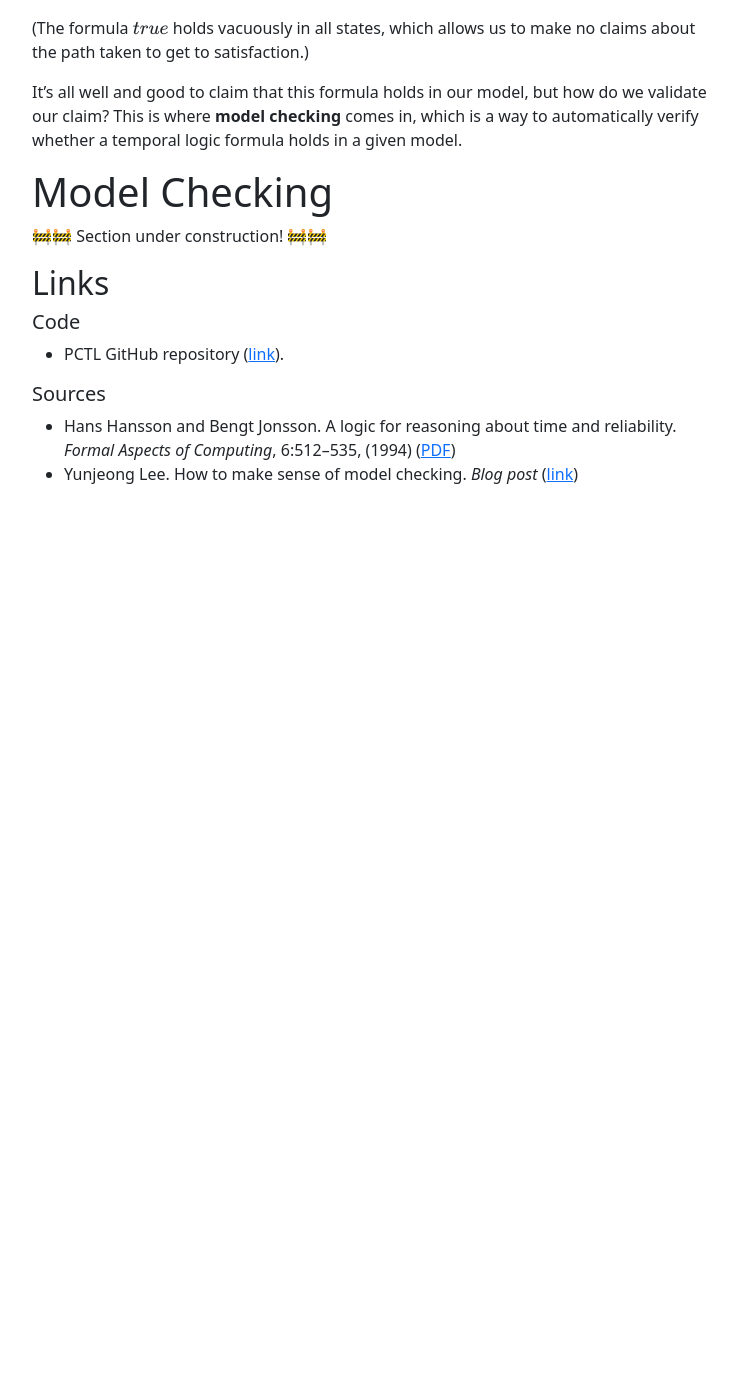
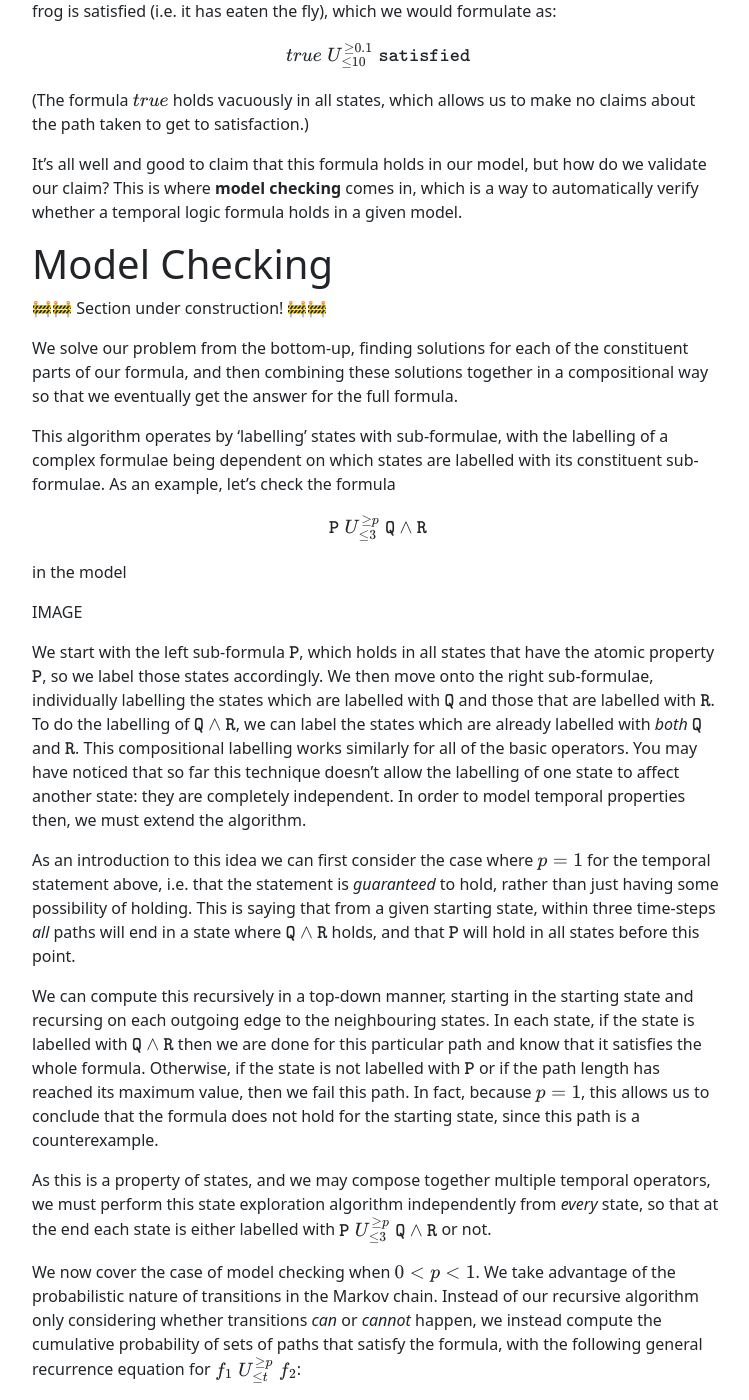
Before and after one commit to benmandrew/benmandrew.github.io, a Jekyll site: the page built from _posts/2023-07-01-pctl.markdown, in a window 1280 px wide and 1400 px high, scrolled down 2998 px. Shown: the whole window, without its empty margins (262-1011 px from the left). Built offline with Jekyll 4.4.1, drawn with Linux system fonts in a browser that asks for light colours; before the commit the page ends 3628 px from its top, so only the background shows below that; some of the changed text lies outside the part shown.

Commit message:
More PCTL progress

```diff
--- a/_posts/2023-07-01-pctl.markdown
+++ b/_posts/2023-07-01-pctl.markdown
@@ -10,9 +10,9 @@ separate_banner: true
 banner_header: headers/pctl-banner.jpg
 ---
 
-# State Machines
+# Finite Automata
 
-Modelling real-world systems can be done with something called **state machines**, in which we have a collection of labelled states, with transitions between them. For example, below is a state machine representing a UK traffic light, labelled with the colour the light is in a given state, with arrows representing the transitions between the states. Note that we're modelling with discrete time-steps rather than continuous time. The labelling of states is done with so-called 'atomic propositions', these are basically low-level properties that we know hold in a given state.
+Modelling real-world systems can be done with something called **finite automata**, a mathematical object in which we have a collection of labelled states, with transitions between them. For example, below is an automaton representing a UK traffic light, labelled with the colour the light is in a given state, with arrows representing the transitions between the states. Note that we're modelling with discrete time-steps rather than continuous time. The labelling of states is done with so-called 'atomic propositions', these are basically low-level properties that we know hold in a given state.
 
 <img src="{{ site.s3_path }}/pctl/traffic.jpg" class="img-fluid" style="width: 40%; border-radius: 3%;">
 
@@ -20,13 +20,13 @@ We are allowed to have multiple outgoing transitions from a state, in which case
 
 <img src="{{ site.s3_path }}/pctl/traffic-explosion.jpg" class="img-fluid" style="width: 60%; border-radius: 3%;">
 
-So, while this tells us which transitions could *possibly* be taken, it says nothing about the probability of those transitions. We can extend our definition of a state machine so that each transition has a probability of being taken. For this to make sense, the probabilities of all of a node's outgoing edges must sum to one.
+So, while this tells us which transitions could *possibly* be taken, it says nothing about the probability of those transitions. We can extend our definition of an automaton so that each transition has a probability of being taken. For this to make sense, the probabilities of all of a node's outgoing edges must sum to one. This new type of automaton is called a *Markov chain* or *Markov process*.
 
 <img src="{{ site.s3_path }}/pctl/traffic-explosion-prob.jpg" class="img-fluid" style="width: 60%; border-radius: 3%;">
 
-The probability of taking a particular path through the state machine, i.e. a particular sequence of connected states, is the product of the probabilities of the connecting transitions that we take along the way.
+The probability of taking a particular path through the automaton, i.e. a particular sequence of connected states, is the product of the probabilities of the connecting transitions that we take along the way.
 
-# PCTL
+# Probabilistic Computation Tree Logic (PCTL)
 
 While this structure allows us to model real-world systems with quantified uncertainty, we would then like to be able to answer complex probabilistic questions about these systems. For example, when considering a communication protocol, we may want to verify that “There is at least a 95% probability that within 5 time-steps of sending a message, we receive an acknowledgement”. To formally express statements like these, we use a logic called Probabilistic Computation Tree Logic (PCTL). This logic has a branching model of time where in a given state there may be multiple outgoing paths into future states, creating a tree structure that expands outwards as time progresses.
 
@@ -56,6 +56,39 @@ It's all well and good to claim that this formula holds in our model, but how do
 
 🚧🚧 Section under construction! 🚧🚧
 
+We solve our problem from the bottom-up, finding solutions for each of the constituent parts of our formula, and then combining these solutions together in a compositional way so that we eventually get the answer for the full formula.
+
+This algorithm operates by 'labelling' states with sub-formulae, with the labelling of a complex formulae being dependent on which states are labelled with its constituent sub-formulae. As an example, let's check the formula
+
+$$
+\texttt{P} \; U_{\leq 3}^{\geq p} \; \texttt{Q} \wedge \texttt{R}
+$$
+
+in the model
+
+IMAGE
+
+We start with the left sub-formula $$\texttt{P}$$, which holds in all states that have the atomic property $$\texttt{P}$$, so we label those states accordingly. We then move onto the right sub-formulae, individually labelling the states which are labelled with $$\texttt{Q}$$ and those that are labelled with $$\texttt{R}$$. To do the labelling of $$\texttt{Q} \wedge \texttt{R}$$, we can label the states which are already labelled with *both* $$\texttt{Q}$$ and $$\texttt{R}$$. This compositional labelling works similarly for all of the basic operators. You may have noticed that so far this technique doesn't allow the labelling of one state to affect another state: they are completely independent. In order to model temporal properties then, we must extend the algorithm.
+
+As an introduction to this idea we can first consider the case where $$p=1$$ for the temporal statement above, i.e. that the statement is *guaranteed* to hold, rather than just having some possibility of holding. This is saying that from a given starting state, within three time-steps *all* paths will end in a state where $$\texttt{Q} \wedge \texttt{R}$$ holds, and that $$\texttt{P}$$ will hold in all states before this point.
+
+We can compute this recursively in a top-down manner, starting in the starting state and recursing on each outgoing edge to the neighbouring states. In each state, if the state is labelled with $$\texttt{Q} \wedge \texttt{R}$$ then we are done for this particular path and know that it satisfies the whole formula. Otherwise, if the state is not labelled with $$\texttt{P}$$ or if the path length has reached its maximum value, then we fail this path. In fact, because $$p=1$$, this allows us to conclude that the formula does not hold for the starting state, since this path is a counterexample.
+
+As this is a property of states, and we may compose together multiple temporal operators, we must perform this state exploration algorithm independently from *every* state, so that at the end each state is either labelled with $$\texttt{P} \; U_{\leq 3}^{\geq p} \; \texttt{Q} \wedge \texttt{R}$$ or not.
+
+We now cover the case of model checking when $$0 < p < 1$$. We take advantage of the probabilistic nature of transitions in the Markov chain. Instead of our recursive algorithm only considering whether transitions *can* or *cannot* happen, we instead compute the cumulative probability of sets of paths that satisfy the formula, with the following general recurrence equation for $$f_1 \; U_{\leq t}^{\geq p} \; f_2$$:
+
+$$
+\begin{align*}
+  P(t,s) = \; & \text{if } f_2 \in label(s) \text{ then } 1 \\
+  & \text{else if } f_1 \notin label(s) \text{ or } t = 0 \text{ then } 0 \\
+  & \text{else } \sum_{s'\in S} T(s,s') \times P(t-1, s')
+\end{align*}
+$$
+
+As above, we compute $$P(t,s)$$ for all states $$s$$, and we then label $$s$$ with the formula *only* if $$P(t,s) \geq p$$, in other words we have concluded that starting from $$s$$, the formula will hold within $$t$$ time-steps with a probability greater than or equal to $$p$$.
+
+
 ## Links
 ##### Code
 - PCTL GitHub repository ([link](https://github.com/benmandrew/pctl)).
```
